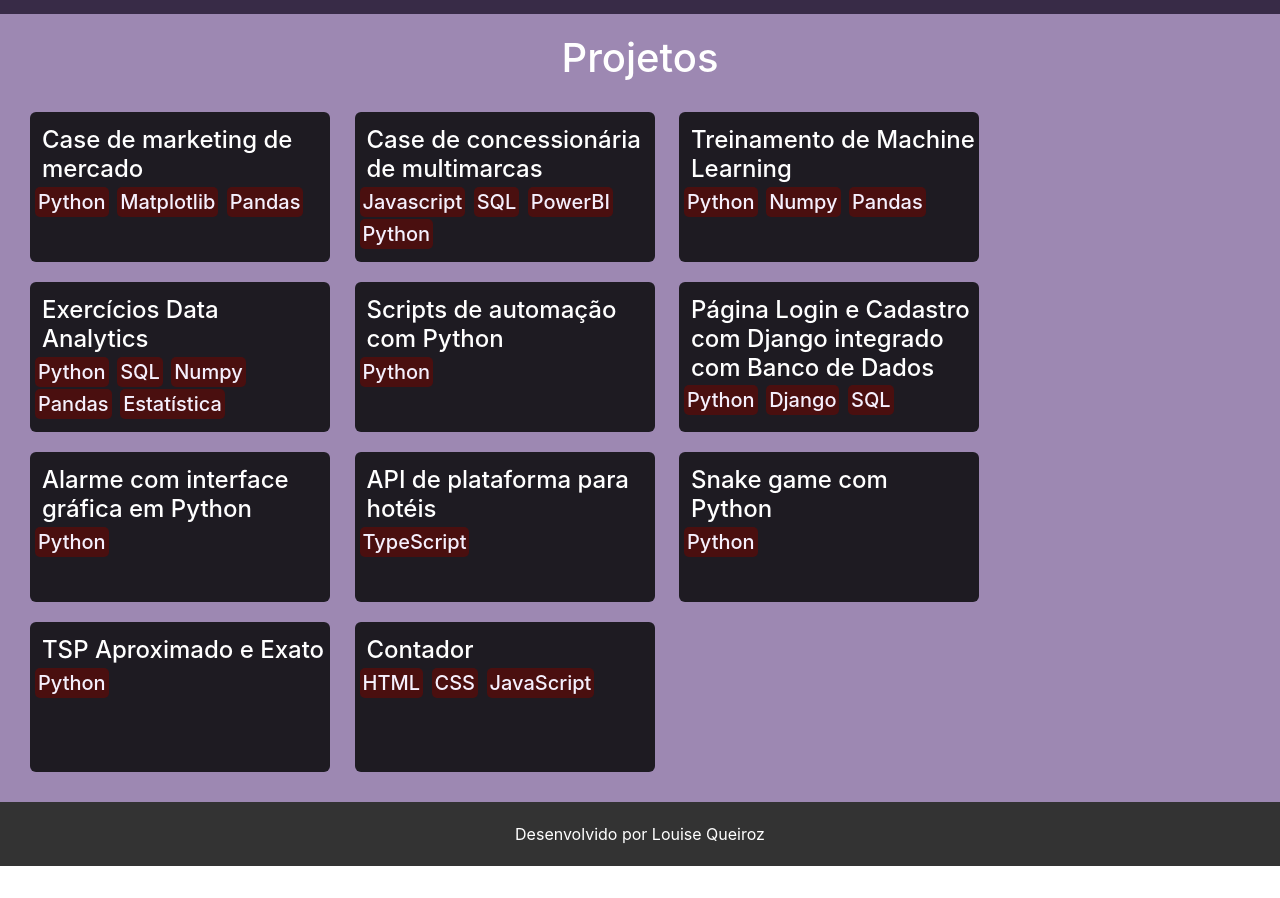
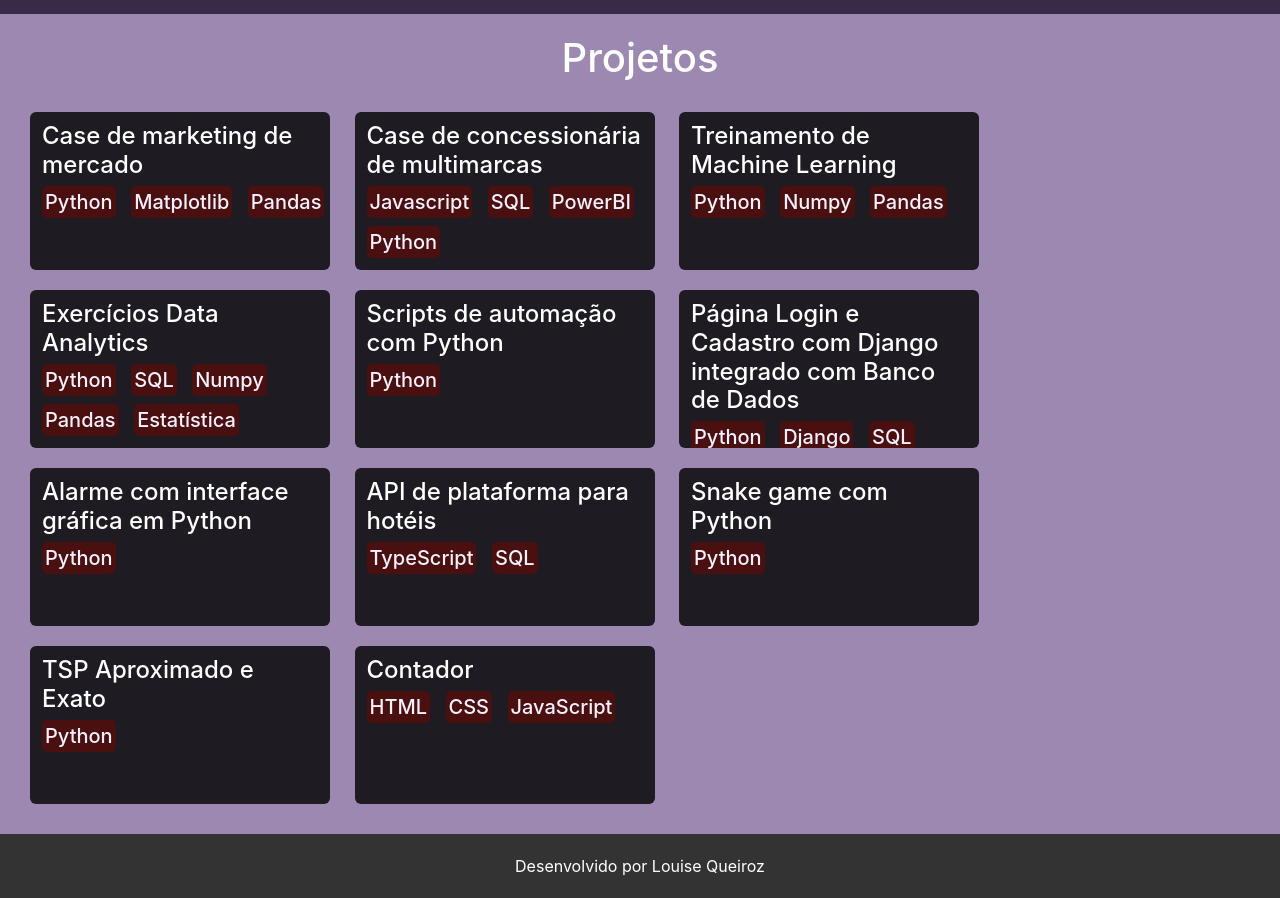
Before and after one commit to louise-queiroz/portfolio, a plain HTML site: page index.html in a window 1280 px wide. Shown: the part 4760-5658 px from the top of the page. Before the commit the page ends 5626 px from the top, so only its background shows below. Drawn offline with nearby package versions, Linux system fonts and the light colour scheme.

Commit message:
Ajuste das margens em Projetos

```diff
--- a/index.html
+++ b/index.html
@@ -251,7 +251,7 @@
             <div class="projetos">
               <a href="https://github.com/louise-queiroz/affect-on-api">
             <h4>API de plataforma para hotéis</h4>
-            <h5>TypeScript</h5>
+            <h5>TypeScript</h5>  <h5>SQL</h5>
           </a>
             </div>
             <div class="projetos">
--- a/styles.css
+++ b/styles.css
@@ -179,7 +179,7 @@ p{
 
   display: inline-block;
   width: 300px;
-  height: 150px;
+  height: 158px;
   margin: 10px;
   border-radius: 6px;
   background-color: #1e1b22;
@@ -192,7 +192,7 @@ p{
 }
 
 .projetos h4 {
-  margin: 12px 2px 2px 10px;
+  margin: 8px 10px 2px 10px;
   color: white;
 }
 
@@ -201,8 +201,8 @@ p{
   background-color: #4a0f0f; /* Cor de fundo */
   border: none; /* Borda */
   border-radius: 5px; /* Arredonda as bordas */
-  padding: 3px 3px; /* Espaçamento interno */
-  margin: 1px 1px 1px 3px; /* Margem entre os elementos */
+  padding: 4px 3px; /* Espaçamento interno */
+  margin: 4px 1px 4px 10px; /* Margem entre os elementos */
   color: #f5f0fd;
 }
 
```
